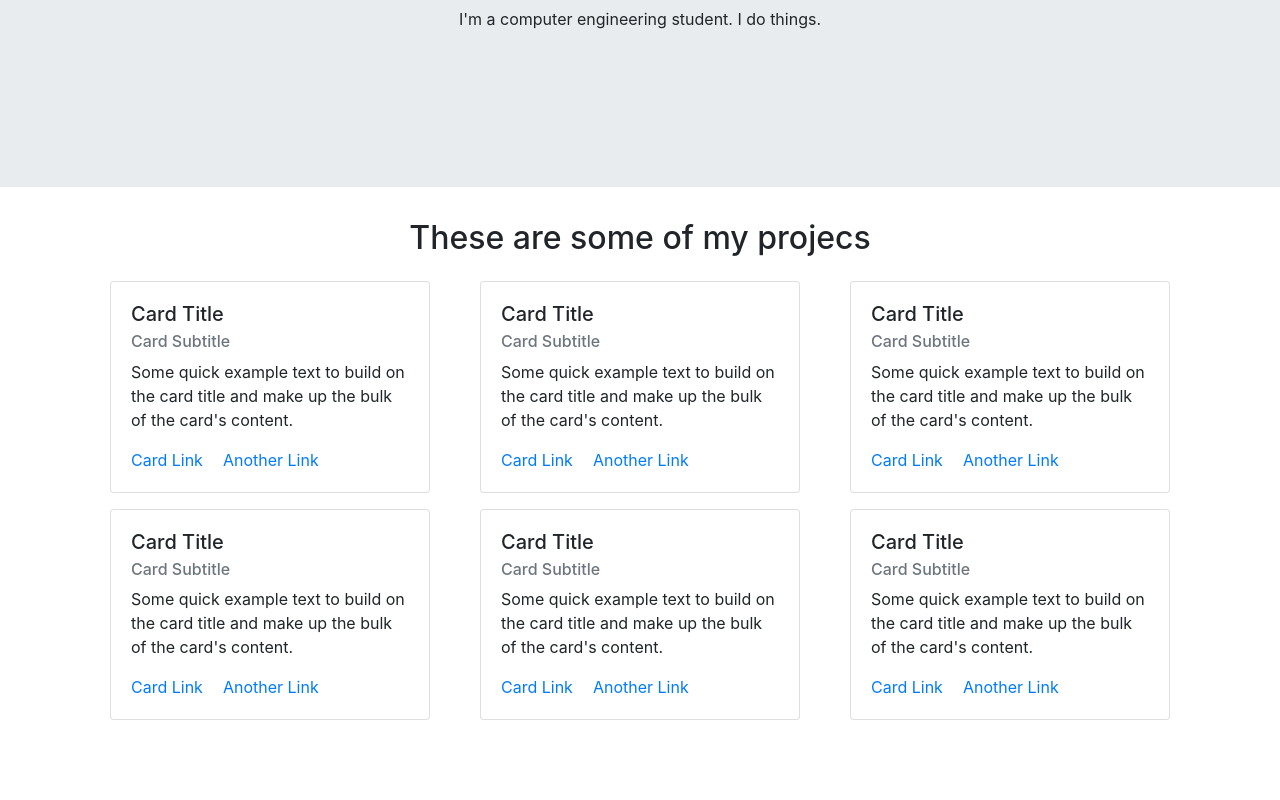
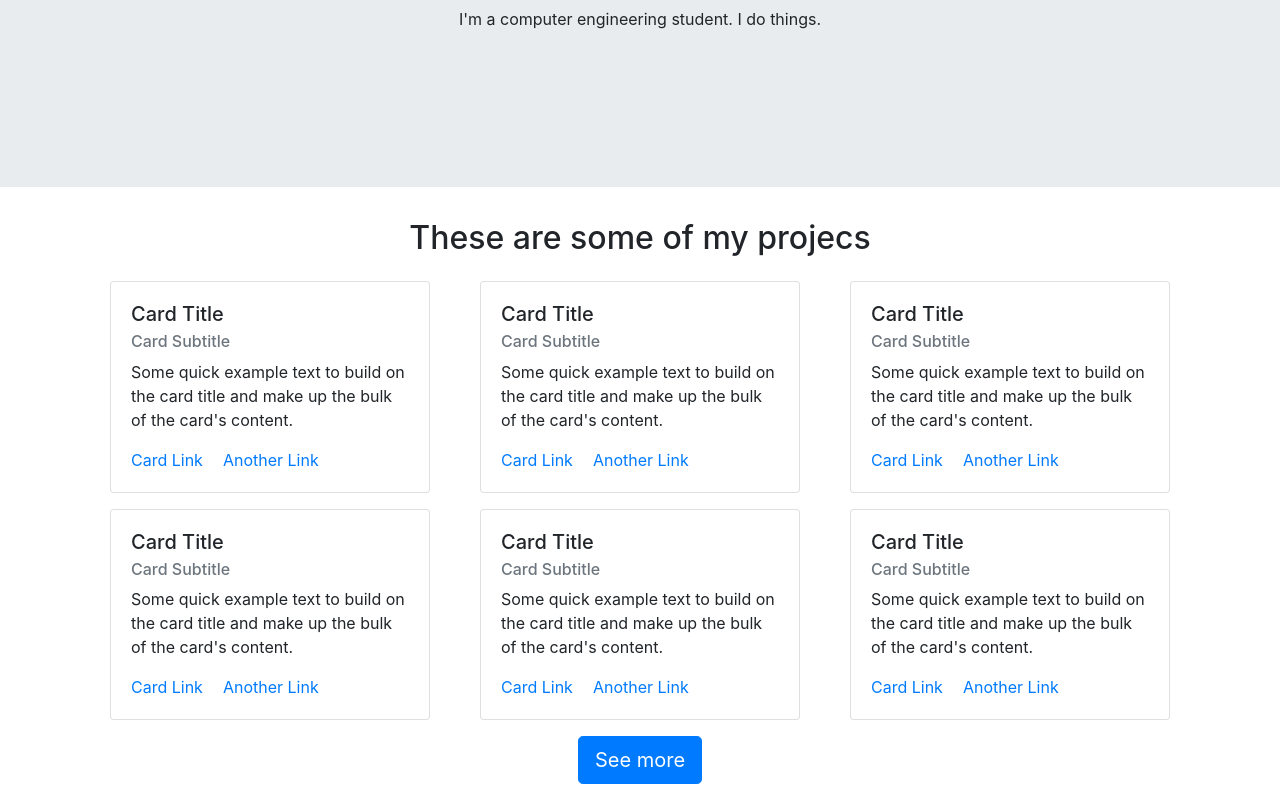
Before and after one commit to Censacrof/censacrof.github.io, a React (Create React App) app: page / in a window 1280 px wide. Shown: the part 213-1013 px from the top of the page. Before the commit the page ends 949 px from the top, so only its background shows below. Built offline with nearby package versions, Linux system fonts and the light colour scheme.

Commit message:
Added 'see more' button and behaviour to the project list

```diff
--- a/package.json
+++ b/package.json
@@ -11,6 +11,7 @@
 		"react": "^17.0.2",
 		"react-bootstrap": "^1.5.2",
 		"react-dom": "^17.0.2",
+		"react-responsive": "^8.2.0",
 		"react-scripts": "4.0.3",
 		"web-vitals": "^1.1.1"
 	},
--- a/src/ProjectList.js
+++ b/src/ProjectList.js
@@ -1,15 +1,24 @@
-import { Col, Row, Card } from "react-bootstrap";
+import { useState } from "react";
+import { Col, Row, Card, Button } from "react-bootstrap";
+import { useMediaQuery } from "react-responsive";
 
 
 function ProjectList() {
+	let projects = [...Array(20).keys()];
+	const [maxItems, setMaxItems] = useState(3);
+	const isMobile = useMediaQuery({ query: '(max-width: 760px)' });
+	const defaultItemsMobile = 3;
+	const defaultItemsDesktop = 6;
+	const itemsIncrement = 3;
+
 	return (
-		<Row className="justify-content-center">
+		<Row className="mb-3">
 			<Col sm={{ span: 12 }}>
 				<h2 className="text-sm-center">These are some of my projecs</h2>
 				<Row className="d-flex" className="mt-4">
 					<Col className="d-flex flex-wrap">
 						{
-							[...Array(6).keys()].map((i, v) => {
+							projects.slice(0,  Math.max(maxItems, isMobile ? defaultItemsMobile : defaultItemsDesktop)).map((i, v) => {
 								return (
 									<Card className="mx-sm-auto mb-3 fill-sm" style={{ width: "20rem" }}>
 										<Card.Body>
@@ -28,6 +37,21 @@ function ProjectList() {
 						}
 					</Col>
 				</Row>
+				<Row className="justify-content-center mx-auto">
+					<Button size="lg"
+						onClick={() => {
+							setMaxItems(Math.min(
+								Math.max(maxItems, isMobile ? defaultItemsMobile : defaultItemsDesktop) + itemsIncrement,
+								projects.length
+							))
+						}}
+						block={isMobile}
+						variant={maxItems < projects.length ? "primary" : "secondary"}
+						disabled={maxItems >= projects.length}
+					>
+						See more
+					</Button>
+				</Row>
 			</Col>
 		</Row>
 	);
```
Also changed, not shown: 1 other file (tests, documents, lock files or other folders).
